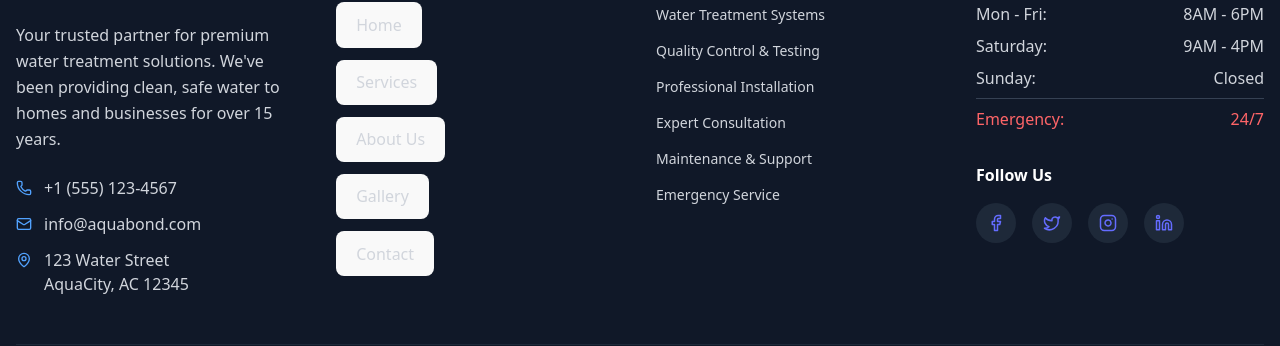
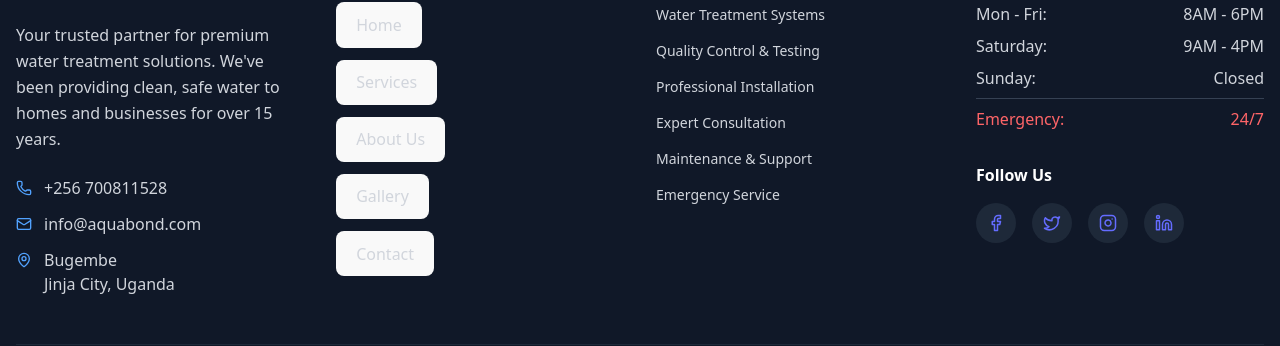
Before and after one commit to lennox123456g/freedom, a React (Vite) app: page / in a window 1280 px wide. Shown: the part 3999-4345 px from the top of the page. Built offline with nearby package versions, Linux system fonts and the light colour scheme.

Commit message:
Update App.jsx

```diff
--- a/src/App.jsx
+++ b/src/App.jsx
@@ -78,7 +78,7 @@
             <div className="space-y-3">
               <div className="flex items-center space-x-3">
                 <Phone className="text-blue-400" size={16} />
-                <span className="text-gray-300">+1 (555) 123-4567</span>
+                <span className="text-gray-300">+256 700811528</span>
               </div>
               <div className="flex items-center space-x-3">
                 <Mail className="text-blue-400" size={16} />
@@ -87,8 +87,8 @@
               <div className="flex items-start space-x-3">
                 <MapPin className="text-blue-400 mt-1" size={16} />
                 <span className="text-gray-300">
-                  123 Water Street<br />
-                  AquaCity, AC 12345
+                  Bugembe<br />
+                  Jinja City, Uganda
                 </span>
               </div>
             </div>
```
